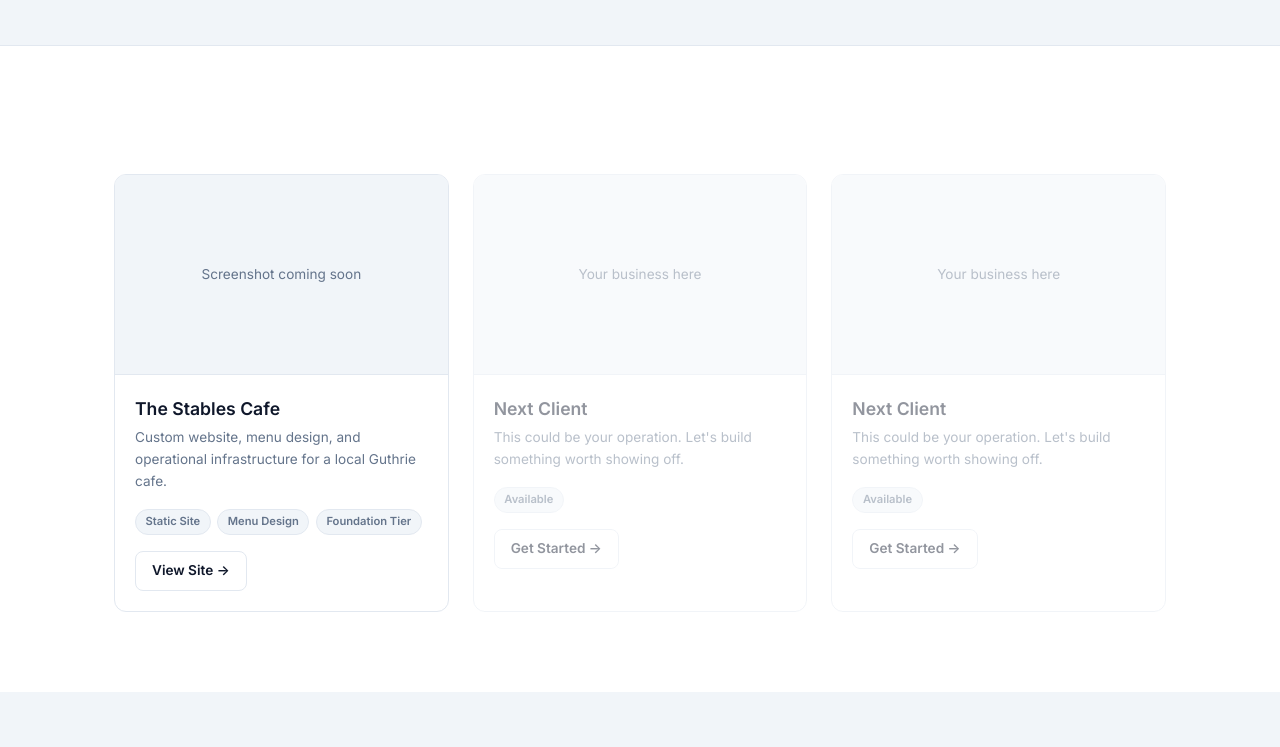
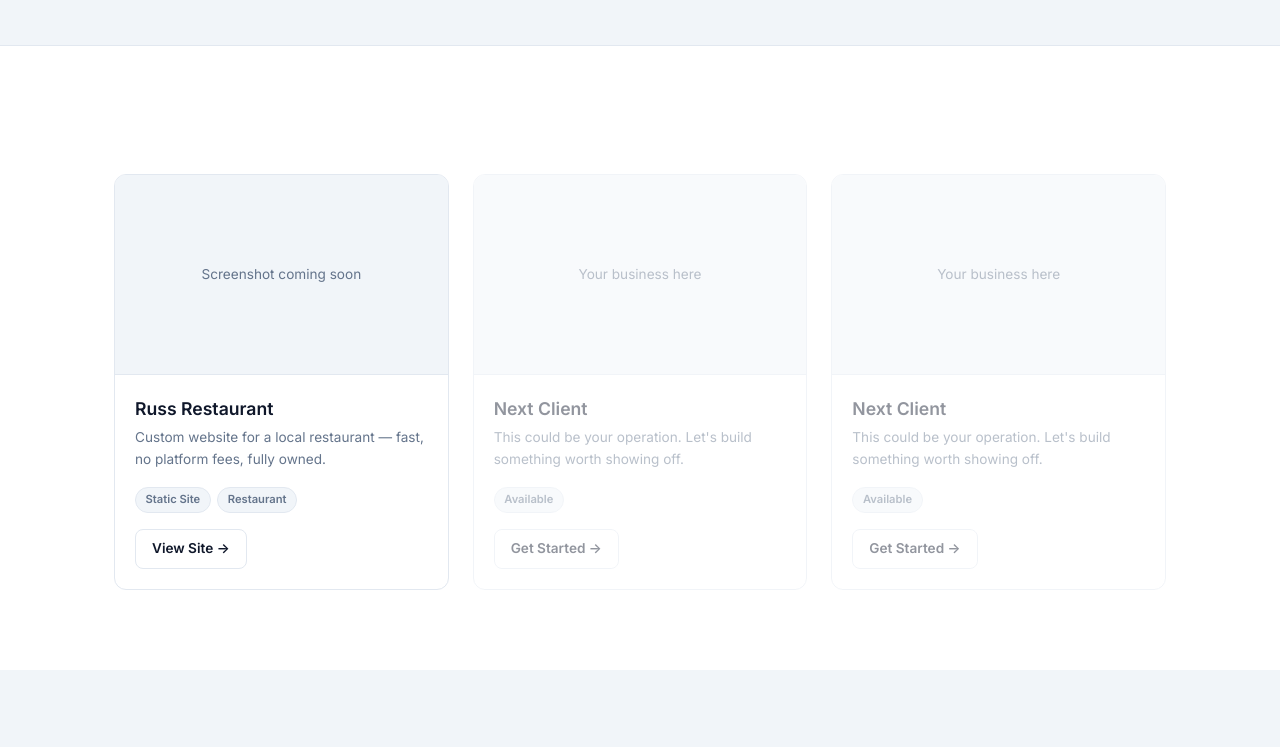
Before and after one commit to ashstumusic/ashstu.codes, a plain HTML site: page portfolio.html in a window 1280 px wide. Shown: the part 270-1017 px from the top of the page. Drawn offline with Linux system fonts and the light colour scheme.

Commit message:
Portfolio: swap Stables placeholder for Russ Restaurant

```diff
--- a/portfolio.html
+++ b/portfolio.html
@@ -38,21 +38,18 @@
 
     <div class="portfolio-grid">
 
-      <!-- Example card — replace with real clients as you add them -->
       <div class="portfolio-card">
         <div class="portfolio-thumb">
-          <!-- Replace with: <img src="assets/img/stables-thumb.jpg" alt="The Stables Cafe" /> -->
           <span>Screenshot coming soon</span>
         </div>
         <div class="portfolio-info">
-          <h3>The Stables Cafe</h3>
-          <p>Custom website, menu design, and operational infrastructure for a local Guthrie cafe.</p>
+          <h3>Russ Restaurant</h3>
+          <p>Custom website for a local restaurant — fast, no platform fees, fully owned.</p>
           <div class="portfolio-tags">
             <span class="tag">Static Site</span>
-            <span class="tag">Menu Design</span>
-            <span class="tag">Foundation Tier</span>
+            <span class="tag">Restaurant</span>
           </div>
-          <a href="#" class="btn btn-outline" style="font-size: 0.85rem; padding: 0.5rem 1rem;">View Site →</a>
+          <a href="https://russ.restaurant/" target="_blank" rel="noopener" class="btn btn-outline" style="font-size: 0.85rem; padding: 0.5rem 1rem;">View Site →</a>
         </div>
       </div>
 
```
